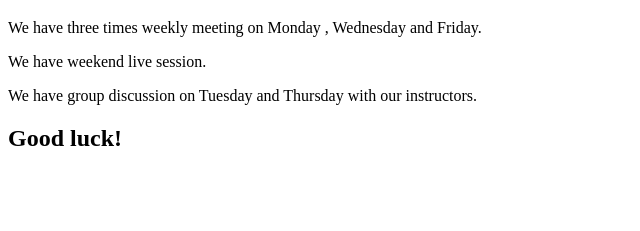
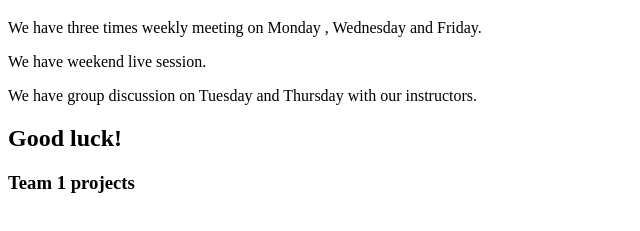
Before and after one commit to abrshz/sep24, a plain HTML site: page pages/index.html in a window 1280 px wide. Shown: the part 61-292 px from the top of the page, without its empty margins (0-640 px from the left). Drawn offline with Linux system fonts and the light colour scheme.

Commit message:
h3 html tag added

```diff
--- a/pages/index.html
+++ b/pages/index.html
@@ -11,5 +11,6 @@
     <p>We have weekend live session.</p>
     <p>We have group discussion on Tuesday and Thursday with our instructors.</p>
     <h2>Good luck!</h2>
+    <h3>Team 1 projects</h3>
 </body>
 </html>
```
